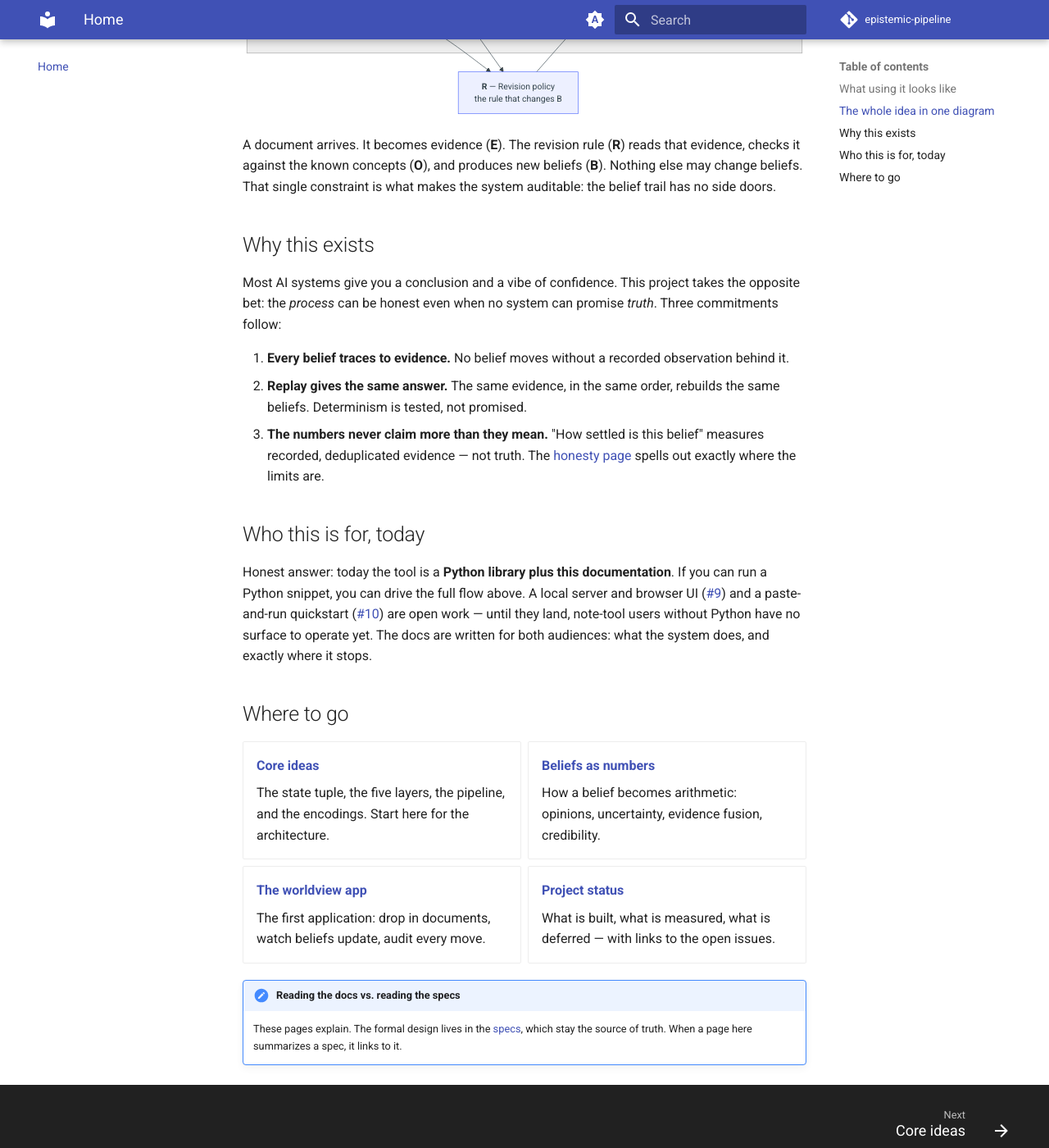
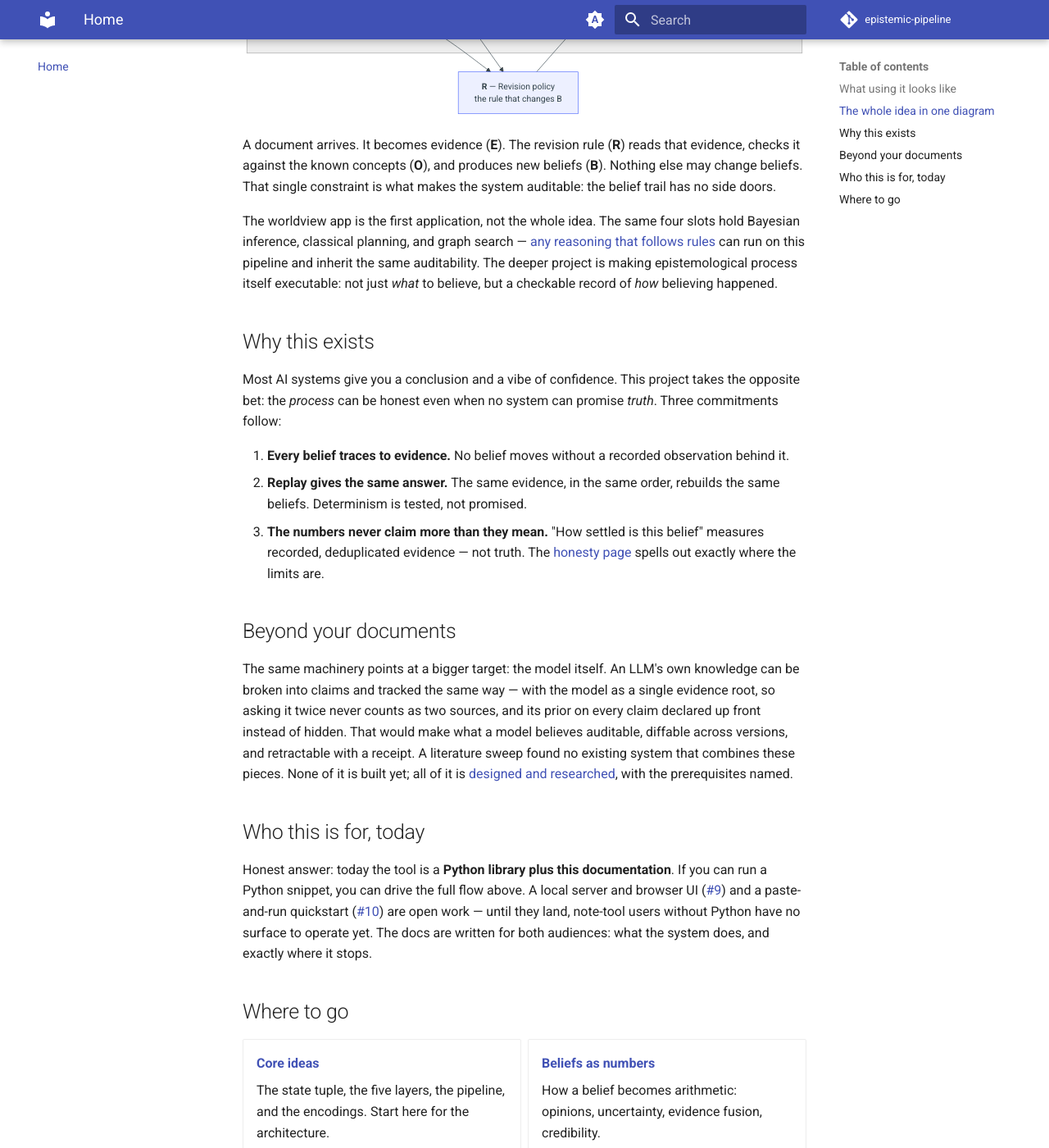
Before and after one commit to TheRealBillSiegler/epistemic-pipeline, an MkDocs documentation site: the page built from docs/index.md, in a window 1280 px wide and 1400 px high, scrolled down 1233 px. Shown: the whole window at 82% size. Built offline with MkDocs 1.6.1 and Material for MkDocs 9.7.7, drawn with Linux system fonts in a browser that asks for light colours; comment, search, counter and statistics services are not loaded; some of the changed text lies outside the part shown.

Commit message:
docs: landing page carries the full idea — generality and frontier, not just the app
Three additions: the architecture-generality paragraph (worldview is the
first application; any rule-following reasoning fits the same slots; the
deeper project is executable epistemology), a "Beyond your documents"
section pointing at the parametric-knowledge direction, and a Directions
card. The page now answers "what is this" and "what could this become,"
still under one screen of new text.

Co-Authored-By: Claude Fable 5 <noreply@anthropic.com>

```diff
--- a/docs/index.md
+++ b/docs/index.md
@@ -34,6 +34,8 @@ flowchart LR
 
 A document arrives. It becomes evidence (**E**). The revision rule (**R**) reads that evidence, checks it against the known concepts (**O**), and produces new beliefs (**B**). Nothing else may change beliefs. That single constraint is what makes the system auditable: the belief trail has no side doors.
 
+The worldview app is the first application, not the whole idea. The same four slots hold Bayesian inference, classical planning, and graph search — [any reasoning that follows rules](concepts/encodings.md) can run on this pipeline and inherit the same auditability. The deeper project is making epistemological process itself executable: not just *what* to believe, but a checkable record of *how* believing happened.
+
 ## Why this exists
 
 Most AI systems give you a conclusion and a vibe of confidence. This project takes the opposite bet: the *process* can be honest even when no system can promise *truth*. Three commitments follow:
@@ -41,6 +43,10 @@ Most AI systems give you a conclusion and a vibe of confidence. This project tak
 1. **Every belief traces to evidence.** No belief moves without a recorded observation behind it.
 2. **Replay gives the same answer.** The same evidence, in the same order, rebuilds the same beliefs. Determinism is tested, not promised.
 3. **The numbers never claim more than they mean.** "How settled is this belief" measures recorded, deduplicated evidence — not truth. The [honesty page](worldview/honesty.md) spells out exactly where the limits are.
+
+## Beyond your documents
+
+The same machinery points at a bigger target: the model itself. An LLM's own knowledge can be broken into claims and tracked the same way — with the model as a single evidence root, so asking it twice never counts as two sources, and its prior on every claim declared up front instead of hidden. That would make what a model believes auditable, diffable across versions, and retractable with a receipt. A literature sweep found no existing system that combines these pieces. None of it is built yet; all of it is [designed and researched](project/directions.md), with the prerequisites named.
 
 ## Who this is for, today
 
@@ -66,6 +72,10 @@ Honest answer: today the tool is a **Python library plus this documentation**. I
 
     What is built, what is measured, what is deferred — with links to the open issues.
 
+- **[Directions](project/directions.md)**
+
+    Where this goes: auditing a model's own knowledge, retraction with receipts, and the measurements that gate everything.
+
 </div>
 
 !!! note "Reading the docs vs. reading the specs"
```
